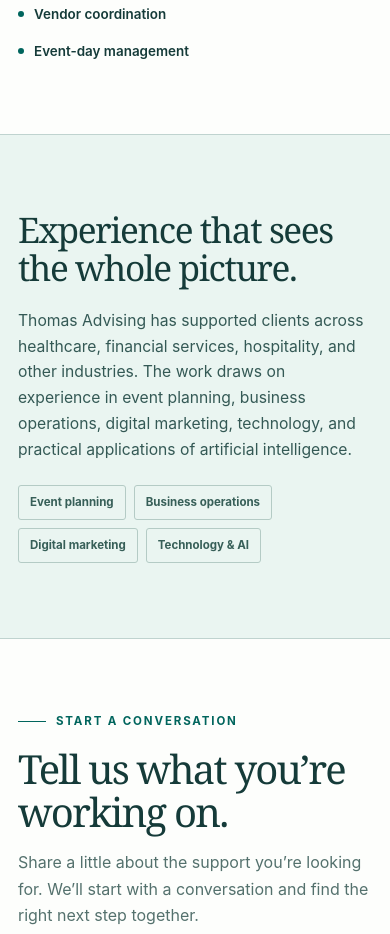
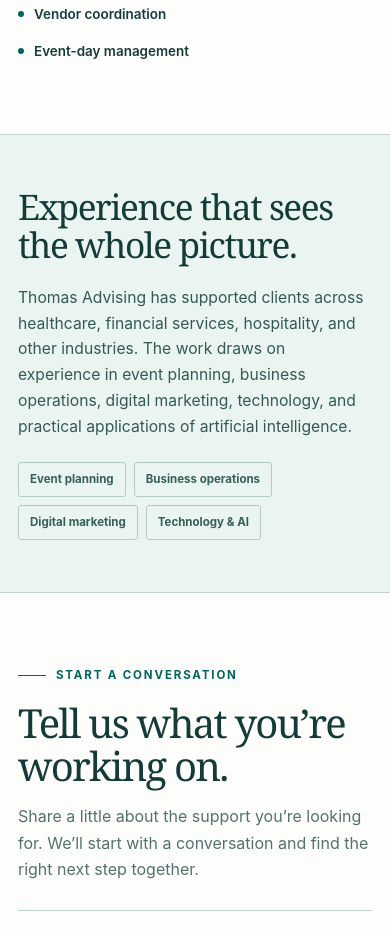
Before and after one commit to zulumon44/thomas-advising-site, a plain HTML site: page index.html in a window 390 px wide. Shown: the part 4356-5290 px from the top of the page. Drawn offline with Linux system fonts and the light colour scheme.

Commit message:
Fix mobile section heading spacing

```diff
--- a/index.html
+++ b/index.html
@@ -22,6 +22,7 @@
     }
     * { box-sizing: border-box; }
     html { scroll-behavior: smooth; }
+    section[id] { scroll-margin-top: 90px; }
     body { margin: 0; color: var(--ink); background: var(--paper); font: 16px/1.65 var(--sans); }
     a { color: inherit; text-underline-offset: .22em; }
     a:hover { text-decoration-thickness: 2px; }
@@ -146,6 +147,7 @@
     }
     @media (max-width: 700px) {
       .wrap { width: min(100% - 36px, 560px); }
+      section[id] { scroll-margin-top: 132px; }
       .header-row { min-height: 70px; flex-wrap: wrap; gap: 12px; padding-block: 12px; }
       nav { order: 3; width: 100%; justify-content: space-between; gap: 12px; padding: 3px 0 4px; }
       nav a { font-size: .78rem; }
@@ -169,6 +171,7 @@
       .ops-foot { margin-left: 0; }
       .event-visual { min-height: 300px; }
       .experience-inner { gap: 22px; }
+      .experience { padding-block: 52px; }
       .contact-grid { gap: 28px; }
     }
     @media (max-width: 440px) {
```
